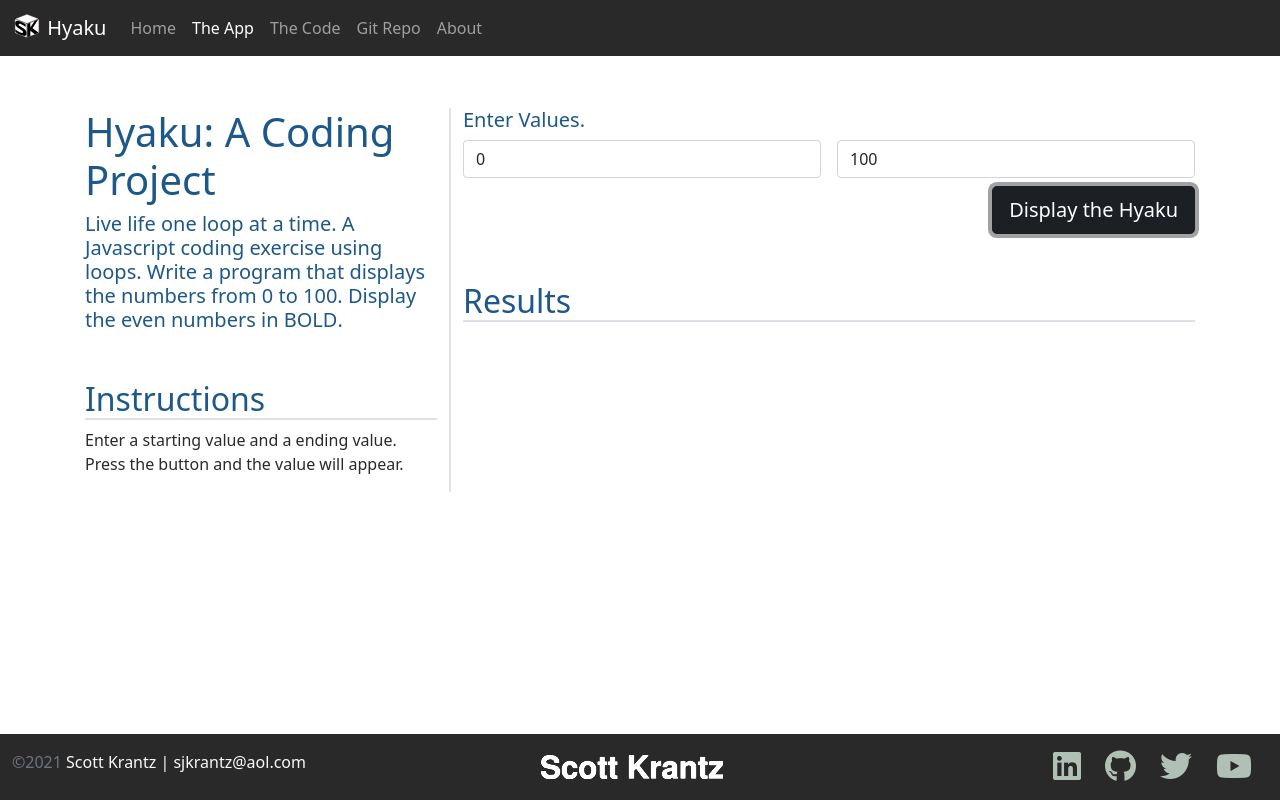
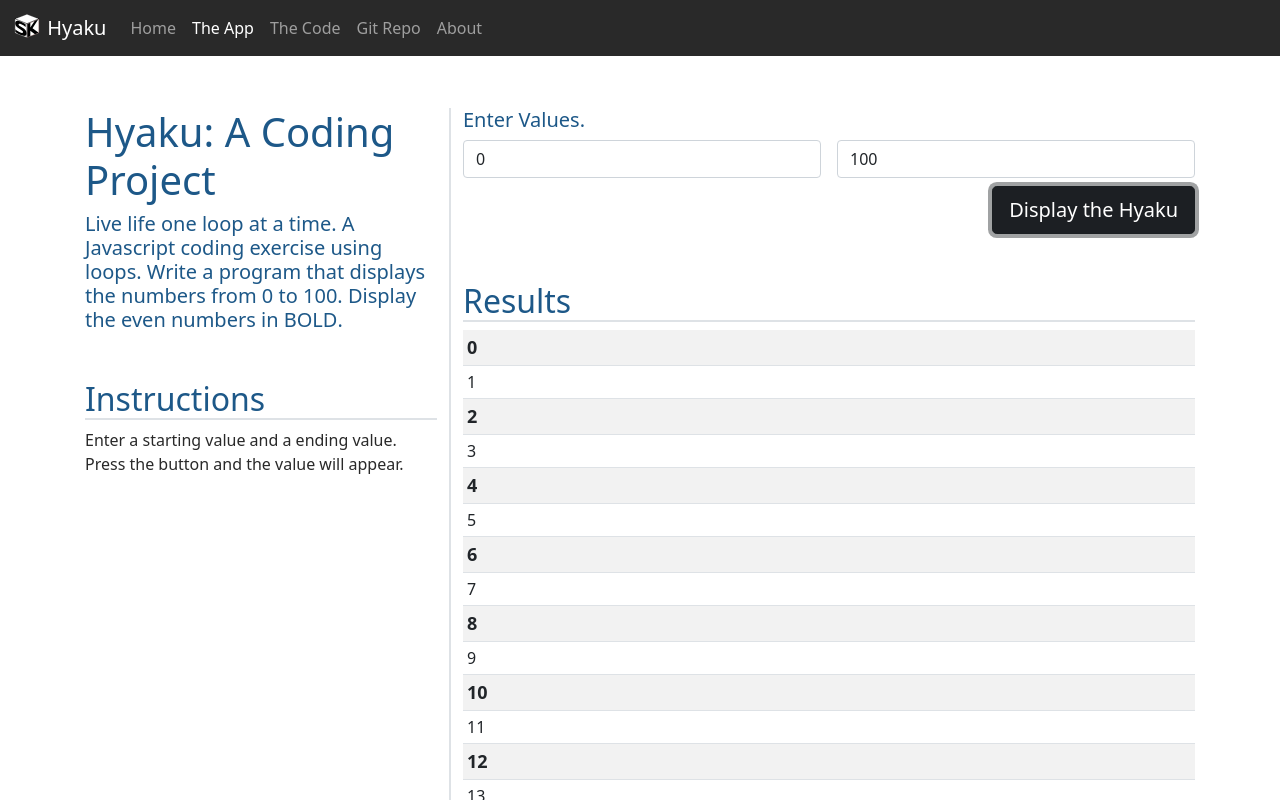
Before and after one commit to Scott-JK/Hyaku, a plain HTML site: page app.html in a window 1280 px wide. Both pictures are taken after a click on the button "Display the Hyaku". Shown: the top 800 px of the page. Drawn offline with nearby package versions, Linux system fonts and the light colour scheme.

Commit message:
JavascriptAdded

```diff
--- a/app.html
+++ b/app.html
@@ -116,6 +116,9 @@
         integrity="sha384-cVKIPhGWiC2Al4u+LWgxfKTRIcfu0JTxR+EQDz/bgldoEyl4H0zUF0QKbrJ0EcQF" crossorigin="anonymous">
     </script>
     <script src="js/site.js"></script>
+    <script>
+        document.getElementById("btnSubmit").addEventListener("click",getValues);
+    </script>
 </body>
 
 </html>
--- a/css/site.css
+++ b/css/site.css
@@ -3,6 +3,15 @@
     --secondary-color: #50cf89;
     --dark-color: #292929;
     --white-color: #dff3e4;
+}
+
+.odd{
+    font-weight: 100;
+}
+
+.even{
+    font-weight: bold;
+    font-size: large;
 }
 
 body{
--- a/js/site.js
+++ b/js/site.js
@@ -1,4 +1,69 @@
-//Call Hello World
-function helloWorld(){
-    alert("Hello World");
+//Get the values from the Page
+//starts or controller function
+function getValues(){
+    //get values from the page
+    let startValue = document.getElementById("startValue").value;
+    let endValue = document.getElementById("endValue").value;
+
+    //We need to validate our input
+    //parse into Integers
+    startValue = parseInt(startValue);
+    endValue = parseInt(endValue);
+
+    if(Number.isInteger(startValue) && Number.isInteger(endValue)){
+        //we call generateNumbers
+        let numbers = generateNumbers(startValue,endValue);
+        //we call displayNumbers
+        displayNumbers(numbers);
+
+    }else{
+        alert("You must enter integers.")
+    }
+
+    //we call generateNumbers
+    let numbers = generateNumbers(startValue,endValue);
+
+
 }
+
+//Generate numbers from start value to the endValue
+//logic function(s)
+function generateNumbers(sValue, eValue){
+
+    let numbers = [];
+
+    //we want to get all numbers from start to end
+
+    for(let index = sValue; index <= eValue; index++){
+        //this will execute in a loop until index = eValue
+        numbers.push(index);
+    }
+
+    return numbers;
+}
+
+//display the numbers and mark the even numbers bold
+//display or view functions
+function displayNumbers(numbers){
+
+    let templateRows = "";
+
+    for (let index = 0; index < numbers.length; index++) {
+
+        let className = "even";
+
+        let number = numbers[index];
+
+        if(number % 2 == 0){
+            className = "even";
+        }
+        else{
+            className = "odd";
+        }
+
+        templateRows += `<tr><td class="${className}" >${number}</td></tr>`;
+    }
+
+    document.getElementById("results").innerHTML = templateRows
+
+}
```
